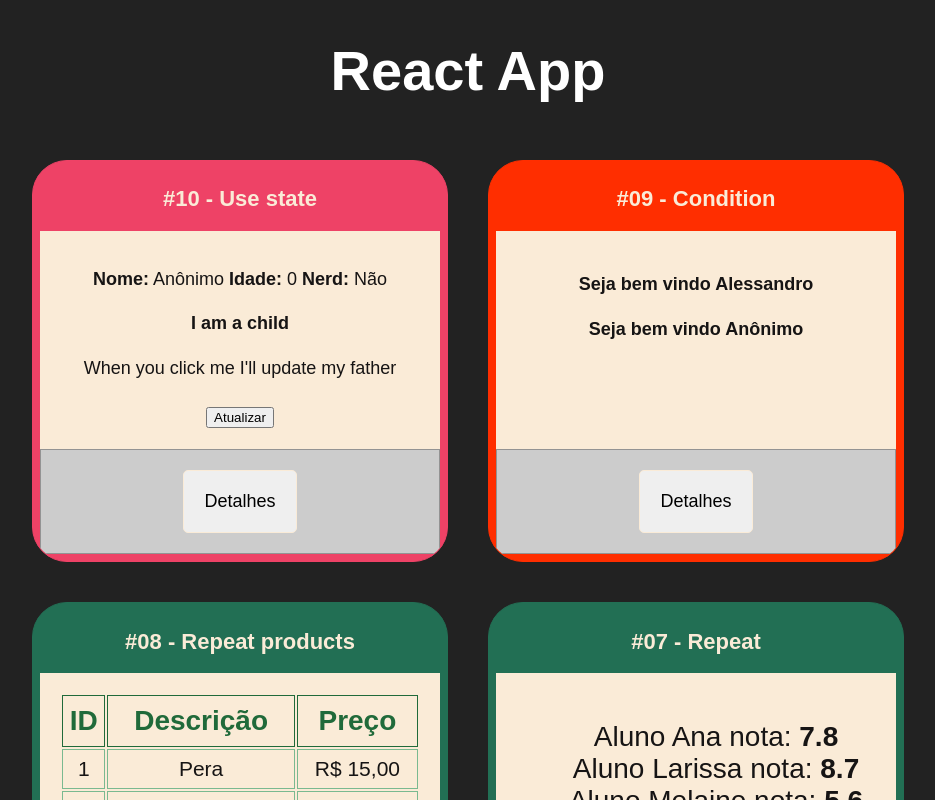
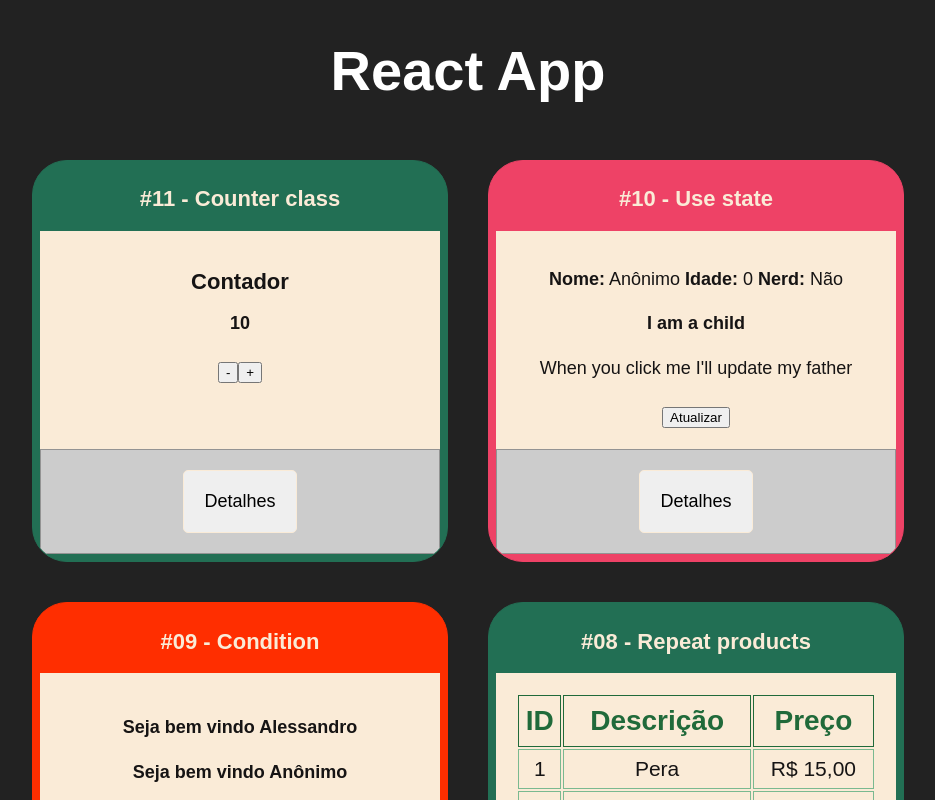
Before and after one commit to ALESSANDROLMENEZES/react-introduction, a React (Create React App) app: page / in a window 1280 px wide. Shown: the top 800 px of the page, without its empty margins (172-1107 px from the left). Built offline with nearby package versions, Linux system fonts and the light colour scheme.

Commit message:
Adding Counter made with class

```diff
--- a/src/App.jsx
+++ b/src/App.jsx
@@ -12,6 +12,7 @@ import Repeat from './components/repetition/Repeat';
 import RepeatProducts from './components/repetition/RepeatProducts';
 import User from './components/basics/User';
 import FatherIndirect from './components/comunication/FatherIndirect';
+import Counter from './components/contador/Counter';
 import './App.css';
 
 export default () => (
@@ -19,6 +20,10 @@ export default () => (
   <>
     <h1>React App</h1>
     <div className="Cards">
+
+      <Card title="#11 - Counter class" color="#226f54">
+        <Counter initialNumber={10}/>
+      </Card>
 
       <Card title="#10 - Use state" color="#ee4266">
         <FatherIndirect/>
--- /dev/null
+++ b/src/components/contador/Counter.jsx
@@ -0,0 +1,35 @@
+import React, { Component } from 'react';
+
+class Counter extends Component{
+    render() {
+        return (
+
+            <div>
+                <h2>Contador</h2>
+                <h3>{this.state.number}</h3>
+                <button onClick={this.decrement}>-</button>
+                <button onClick={this.increment}>+</button>
+            </div>
+
+        );
+    }
+
+    state = {
+        number: this.props.initialNumber
+    };
+
+
+    increment = () => {
+        this.setState({
+            number: this.state.number + 1
+        });
+    };
+
+    decrement = () => {
+        this.setState({
+            number: this.state.number - 1
+        });
+    };
+};
+
+    export default Counter;
```
